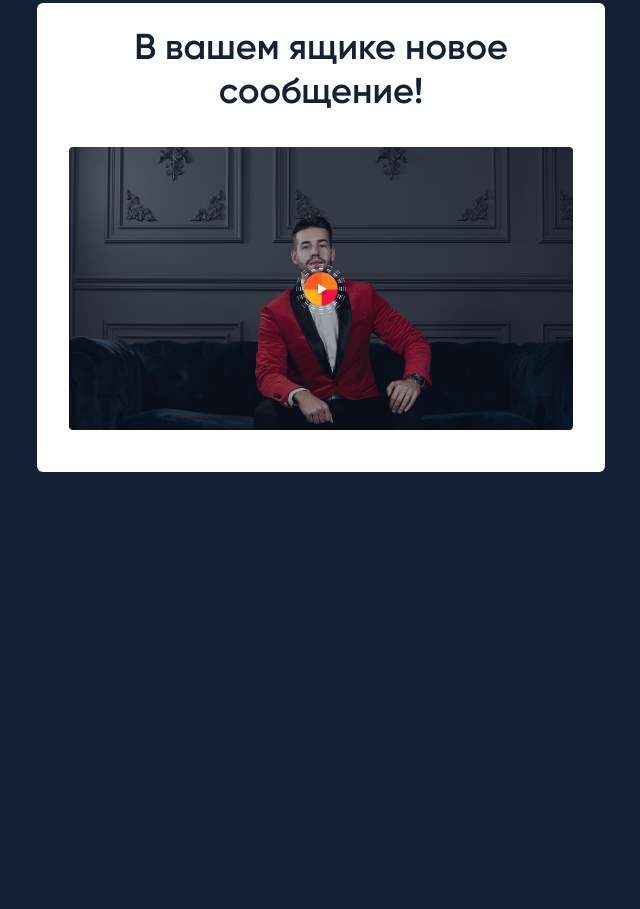
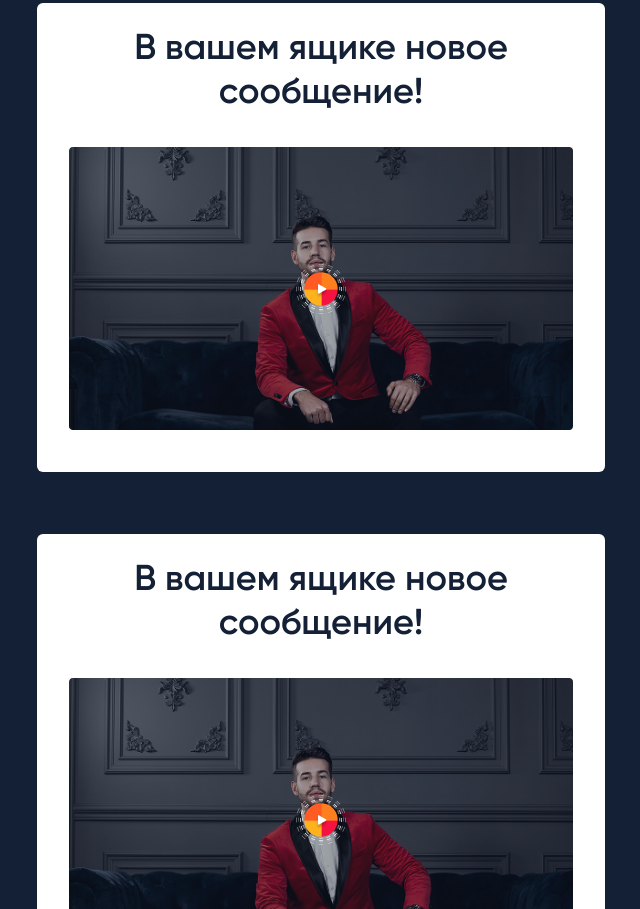
Before and after one commit to aleks664/email, a plain HTML site: page index.html in a window 1280 px wide. Shown: the part 1891-2800 px from the top of the page, without its empty margins (319-959 px from the left). Before the commit the page ends 2425 px from the top, so only its background shows below. Drawn offline with Linux system fonts and the light colour scheme.

Commit message:
fix: box

```diff
--- a/index.html
+++ b/index.html
@@ -42,8 +42,8 @@
                                     <td bgcolor="#FFF" width="124" style=" padding-top:34px;padding-bottom:34px;padding-right:32px;padding-left:32px; border-radius: 0 0 0 6px;" class="logo" >
                                         <img src="https://aleks664.github.io/email/images//logo.png" alt="logo" width="124" style="-ms-interpolation-mode:bicubic;clear:both;display:block;max-width:100%;outline:0;text-decoration:none;width:124px">
                                     </td>
-                                    <td bgcolor="#FFFFFF" class="emblem" style=" padding-top:32px;padding-bottom:32px;padding-right:32px;padding-left:32px; border-radius: 0 0 6px 0;" class="logo">
-                                        <table align="right" cellspacing="0" cellpadding="0" border="0" style="width:100%; max-width:600px; border:0;">
+                                    <td align="center" bgcolor="#FFFFFF" class="emblem" style=" padding-top:32px;padding-bottom:32px;padding-right:32px;padding-left:32px; border-radius: 0 0 6px 0;" class="logo">
+                                        <table cellspacing="0" cellpadding="0" border="0" style="display: table; max-width:600px; border:0;">
                                             <tr>
                                                 <td class="emblem-1" width="96" style="padding-top:0;padding-bottom:0;padding-right:24px;padding-left:0;">
                                                     <img src="https://aleks664.github.io/email/images//emblem-1.png" alt="" width="72" style="-ms-interpolation-mode:bicubic;clear:both;display:block;max-width:100%;outline:0;text-decoration:none;width:72px">
@@ -236,6 +236,38 @@
                         <![endif]-->
                     </td>
                 </tr>
+                <tr>
+                    <td class="row" style="padding-top:0;padding-bottom:62px;padding-right:0;padding-left:0;">
+                        <!--[if mso]>
+                        <v:roundrect xmlns:v="urn:schemas-microsoft-com:vml" xmlns:w="urn:schemas-microsoft-com:office:word" arcsize=".06" fillcolor="#FFFFFF">
+                        <![endif]-->
+                        <table align="center" cellspacing="0" cellpadding="0" border="0" style="width:100%; max-width:600px; border:0;">
+                            <tr>
+                                <td cllass="box" bgcolor="#FFF" width="124" style=" padding-top:24px;padding-bottom:42px;padding-right:32px;padding-left:32px; border-radius: 6px;" class="logo" >
+                                    <table align="center" cellspacing="0" cellpadding="0" border="0" style="width:100%; border:0;">
+                                        <tr>
+                                            <td align="center" class="h1" style="padding-bottom: 32px; font-weight: 600;font-size: 36px;color: #142036; font-family:  'Gilroy', Arial,Helvetica,sans-serif;">
+                                                В вашем ящике новое
+                                                сообщение!
+                                            </td>
+                                        </tr>
+                                        <tr>
+                                            <td style="padding: 0;">
+                                                <a href="#" class="lnk-video" style="display: block;position: relative">
+                                                    <img  src="https://aleks664.github.io/email/images/img-2.png" alt="" width="522"  style="-ms-interpolation-mode:bicubic;clear:both;display:block;max-width:100%;outline:0;text-decoration:none;width:522px">
+                                                    <img  src="https://aleks664.github.io/email/images/play.png" alt="" width="522"  style="-ms-interpolation-mode:bicubic;clear:both;display:block;max-width:100%;outline:0;text-decoration:none;width:50px; position: absolute; top: 50%; left: 50%; margin-left: -25px;margin-top: -25px;">
+                                                </a>
+                                            </td>
+                                        </tr>
+                                    </table>
+                                </td>
+                            </tr>
+                        </table>
+                        <!--[if mso]>
+                        </v:roundrect>
+                        <![endif]-->
+                    </td>
+                </tr>
             </table>
         </td>
     </tr>
--- a/style.css
+++ b/style.css
@@ -164,6 +164,12 @@ img {
         padding: 0 0 42px!important;
     }
 
+    .header tbody table {
+    }
+    .header>table>tbody>tr>td,
+    .header>table>tbody {
+        display: block;
+    }
     .header {
         border-radius: 6px;
         overflow: hidden;
```
